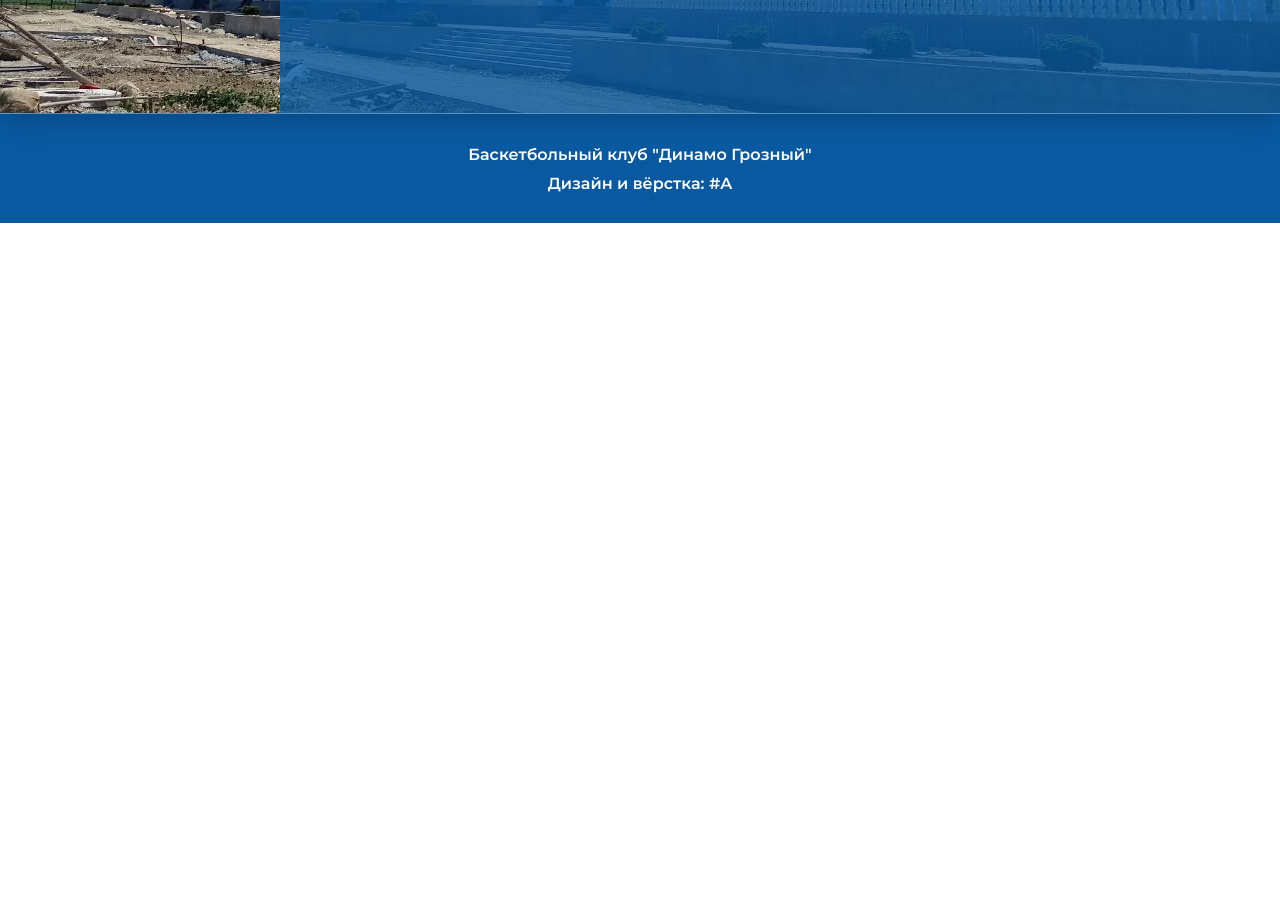
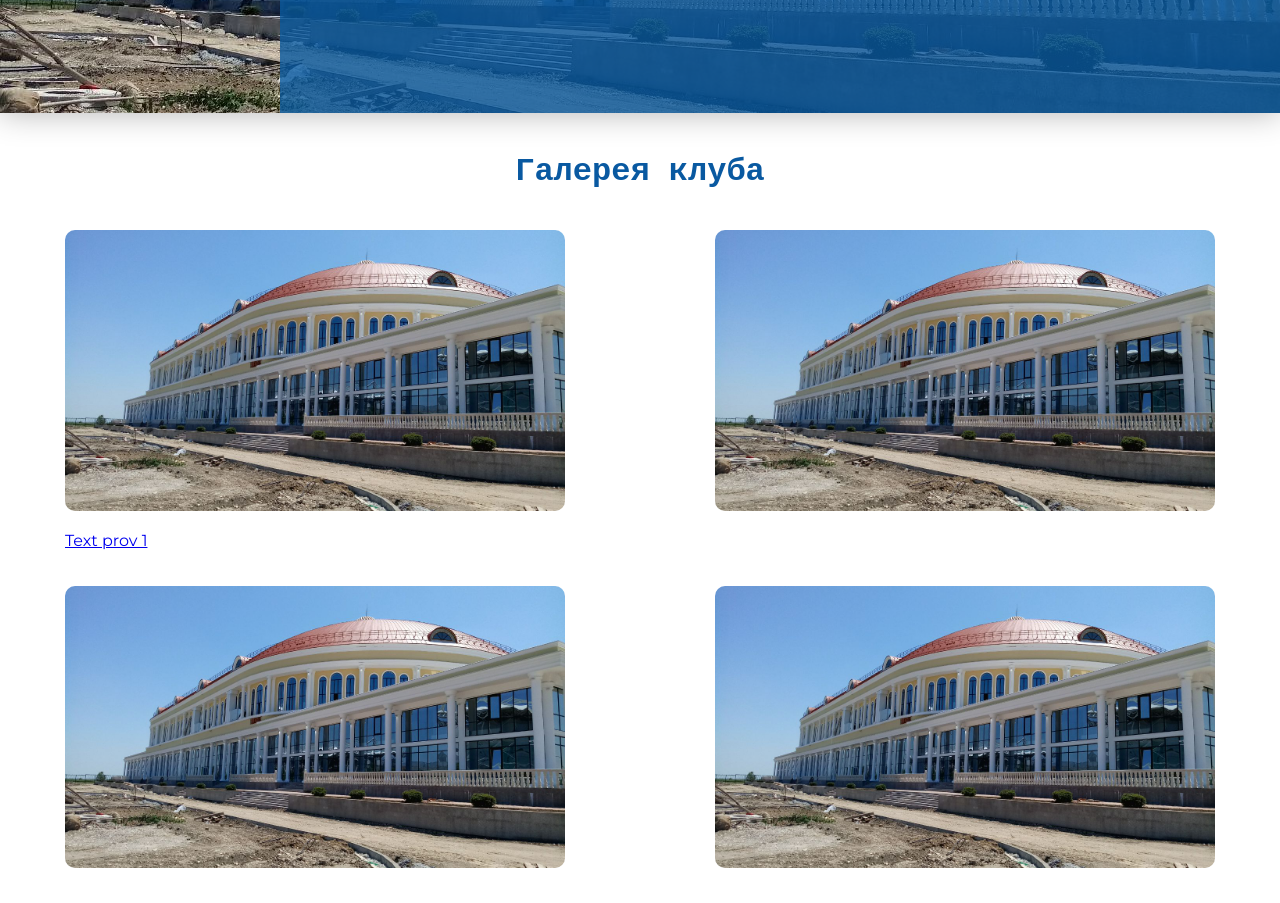
Before and after one commit to weirdmansmr/Dinamo, a plain HTML site: page index.html in a window 1280 px wide. Shown: the part 577-1480 px from the top of the page. Before the commit the page ends 800 px from the top, so only its background shows below. Drawn offline with Linux system fonts and the light colour scheme.

Commit message:
main page

```diff
--- a/index.html
+++ b/index.html
@@ -13,13 +13,12 @@
 
 	<header>
 		<div class="logo">
-			 <a href="#">
+			 <a href="/index.html">
 			 <img src="./img/логотип-1.png" alt="Logo">
 			 </a>
 		</div>
 		<nav>
 			 <ul>
-				  <li><a href="#">Главная</a></li>
 				  <li><a href="#">Клуб</a></li>
 				  <li><a href="./command.html">Команда</a></li>
 				  <li><a href="#">Игры</a></li>
@@ -36,6 +35,31 @@
 		<a id="next" href="#">&#8811;</a>
 	</div>
 
+	<div class="gallery">
+		<h2>Галерея клуба</h2>
+		<div class="photos">
+			<a href="#">
+				<img src="./img/stadium.jpg" alt="stadium" srcset="">
+				<p>Text prov 1</p>
+			</a>
+			<a href="#">
+				<img src="./img/stadium.jpg" alt="stadium" srcset="">
+			</a>
+			<a href="#">
+				<img src="./img/stadium.jpg" alt="stadium" srcset="">
+			</a>
+			<a href="#">
+				<img src="./img/stadium.jpg" alt="stadium" srcset="">
+			</a>
+			<a href="#">
+				<img src="./img/stadium.jpg" alt="stadium" srcset="">
+			</a>
+			<a href="#">
+				<img src="./img/stadium.jpg" alt="stadium" srcset="">
+			</a>
+		</div>
+	</div>
+
   	<footer>
 		<p>Баскетбольный клуб "Динамо Грозный"</p>
 		<p>Дизайн и вёрстка: #A</p>
--- a/js/cards.js
+++ b/js/cards.js
@@ -1,7 +1,7 @@
 let cards = document.querySelector('.cards')
 
 let comm = [
-    [1, "Хусейн Хусейнов", 180, 24],
+    [1, "Казбек Казбеков", 180, 23],
     [2, "Казбек Казбеков", 181, 23],
     [3, "Казбек Казбеков", 182, 23],
     [4, "Казбек Казбеков", 183, 23],
--- a/js/mainSlider.js
+++ b/js/mainSlider.js
@@ -5,11 +5,13 @@ for (i = 5; i > 0; i--) {
         "afterbegin",
         `
         <li>
-			<div class="slide">
-				<div class="slide_text">
-					<h3>Text ${i} proba pera zagolovka</h3>
+			<a href='#'>
+				<div class="slide">
+					<div class="slide_text">
+						<h3>Text ${i} proba pera zagolovka</h3>
+					</div>
 				</div>
-			</div>
+			</a>
 		</li>
         `
     )
--- a/scss/main.scss
+++ b/scss/main.scss
@@ -16,7 +16,7 @@
     transform: translateY(-50%);
     transition: all 150ms ease;
     &:hover {
-        background-color: rgba(0, 0, 0, 0.5);
+        background-color: #095aa19a;
         text-shadow: 0;
     }
 }
@@ -59,7 +59,7 @@
     background-size: cover;
     background-position: 50% 20%;
     .slide_text {
-        background-color: rgba(9, 90, 161, 0.8);
+        background-color: #095aa1cc;
         height: 300px;
         width: 1000px;
         font-size: 3rem;
@@ -77,3 +77,29 @@
         }
     }
 }
+
+.gallery {
+    margin: 0 0 100px 0;
+    h2 {
+        font-size: 2rem;
+        font-family: monospace;
+        color: #0959a1;
+        text-align: center;
+        margin: 40px 0;
+    }
+    .photos {
+        display: grid;
+        justify-items: center;
+        gap: 20px;
+        grid-template-rows: 1fr 1fr;
+        grid-template-columns: repeat(auto-fit, minmax(500px, 1fr));
+        img {
+            border-radius: 10px;
+            width: 500px;
+            transition: .2s;
+            &:hover {
+                transform: scale(1.05, 1.05);
+            }
+        }
+    }
+}
```
Also changed, not shown: command.html (+1 -2 lines), contacts.html (+1 -2 lines), css/common.css (added), css/footer.css (added), css/header.css (added), css/main.css, js/news.js (added).
